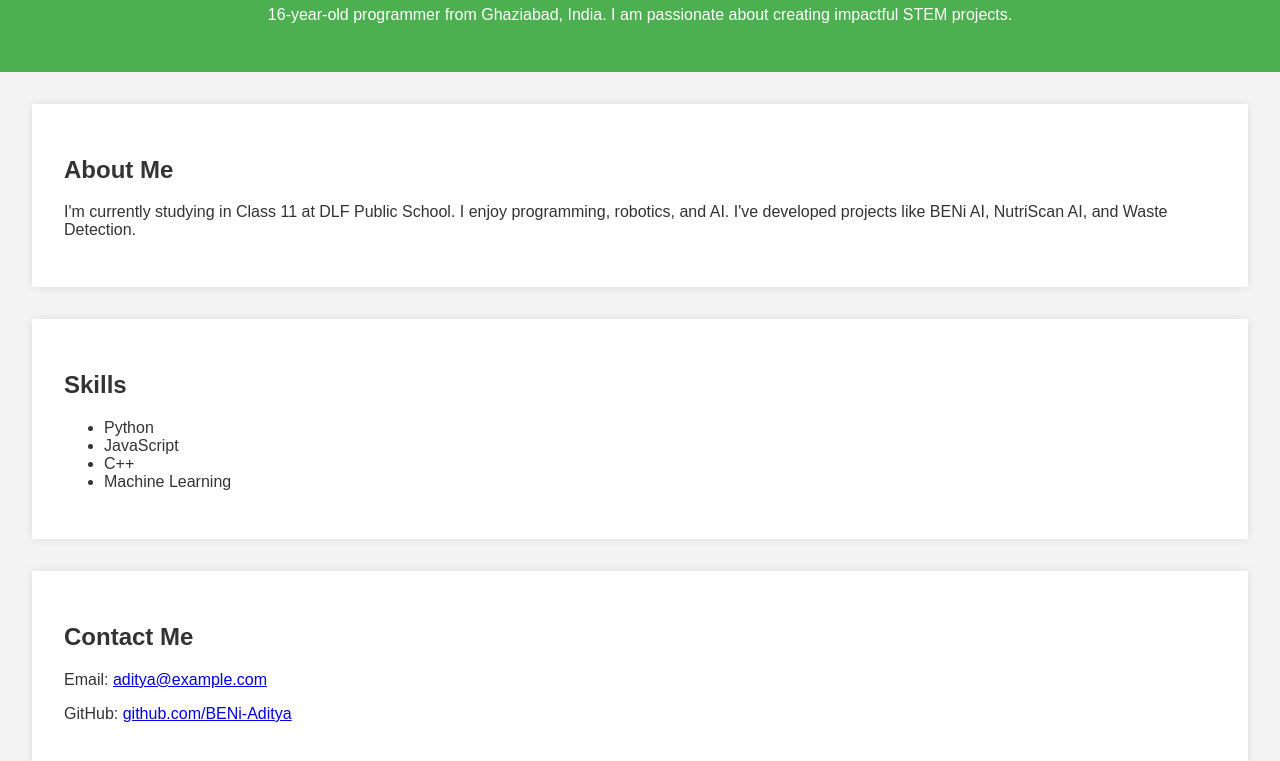
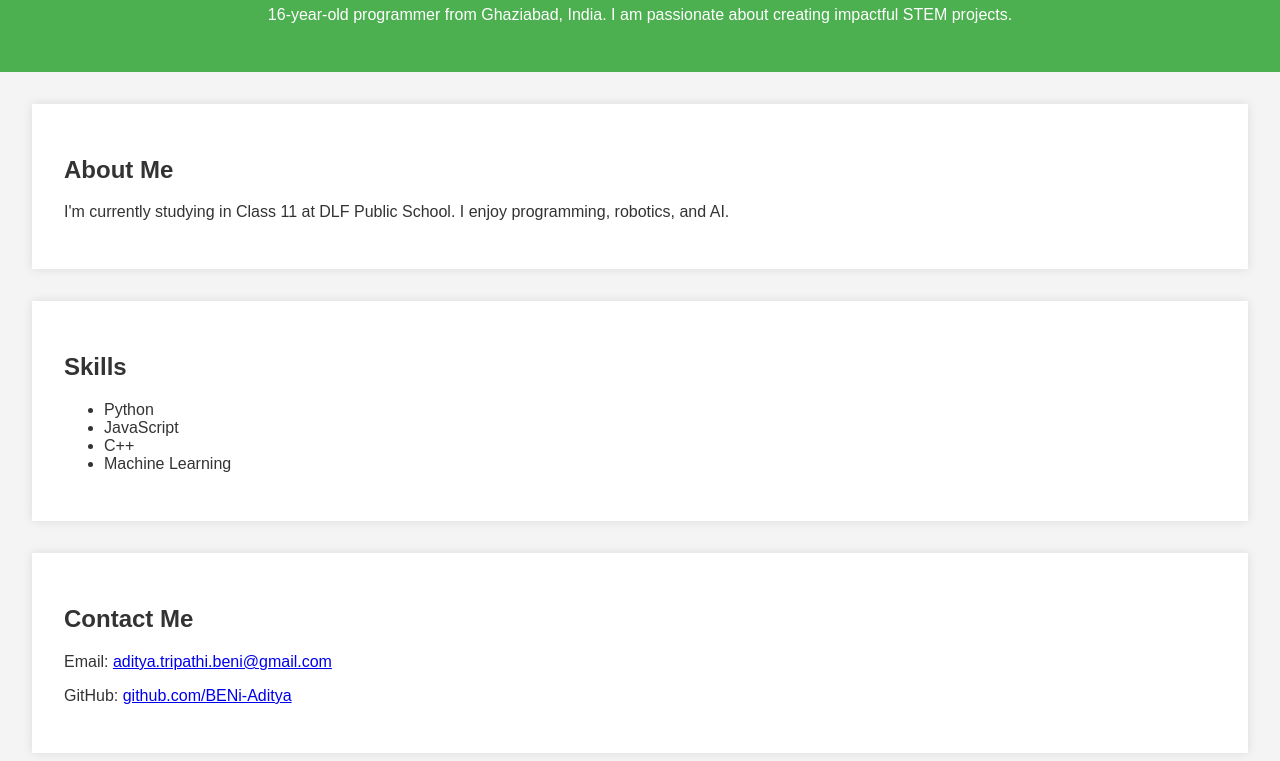
Before and after one commit to BENi-Aditya/BENi-Aditya.github.io, a plain HTML site: page index.html in a window 1280 px wide. Shown: the part 125-886 px from the top of the page. Drawn offline with Linux system fonts and the light colour scheme.

Commit message:
Update index.html

```diff
--- a/index.html
+++ b/index.html
@@ -14,7 +14,7 @@
 
     <section id="about">
         <h2>About Me</h2>
-        <p>I'm currently studying in Class 11 at DLF Public School. I enjoy programming, robotics, and AI. I've developed projects like BENi AI, NutriScan AI, and Waste Detection.</p>
+        <p>I'm currently studying in Class 11 at DLF Public School. I enjoy programming, robotics, and AI.</p>
     </section>
 
     <section id="skills">
@@ -29,7 +29,7 @@
 
     <section id="contact">
         <h2>Contact Me</h2>
-        <p>Email: <a href="mailto:aditya@example.com">aditya@example.com</a></p>
+        <p>Email: <a href="mailto:aditya@example.com">aditya.tripathi.beni@gmail.com</a></p>
         <p>GitHub: <a href="https://github.com/BENi-Aditya" target="_blank">github.com/BENi-Aditya</a></p>
     </section>
 </body>
```
